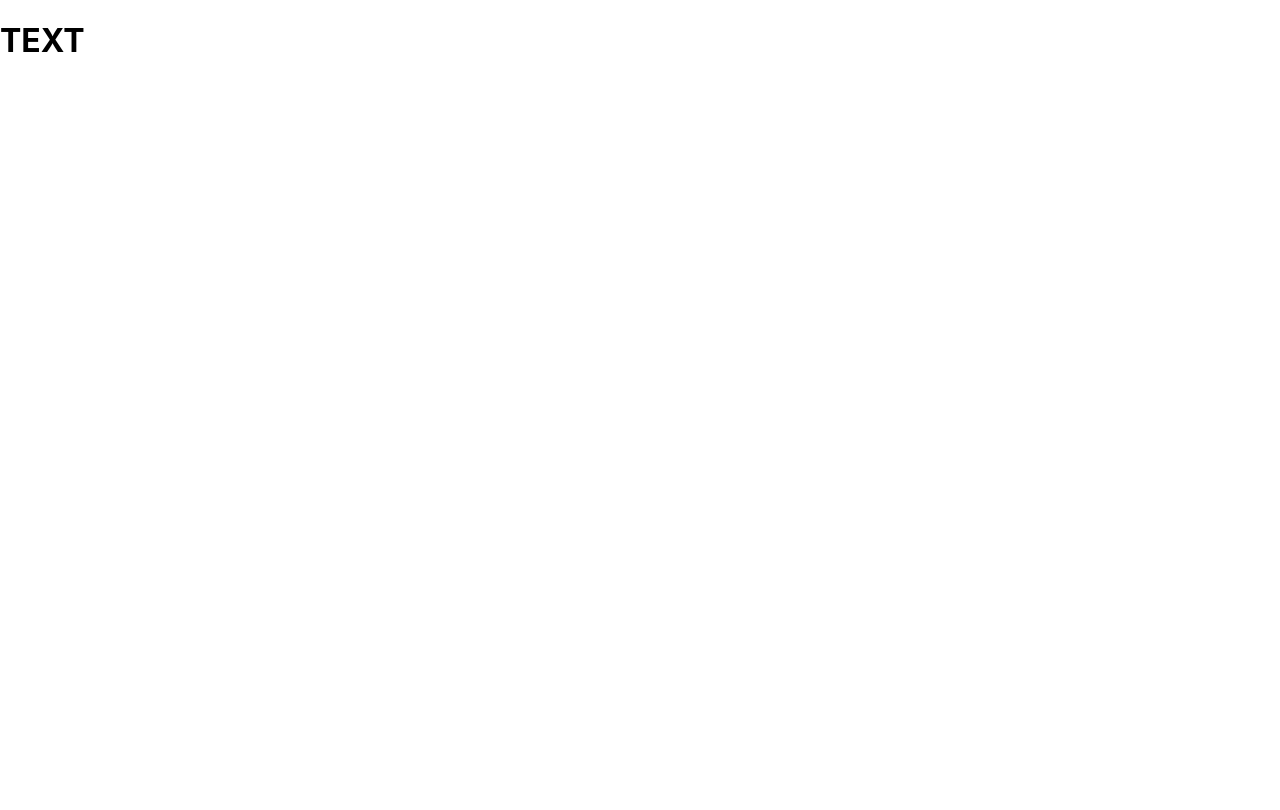
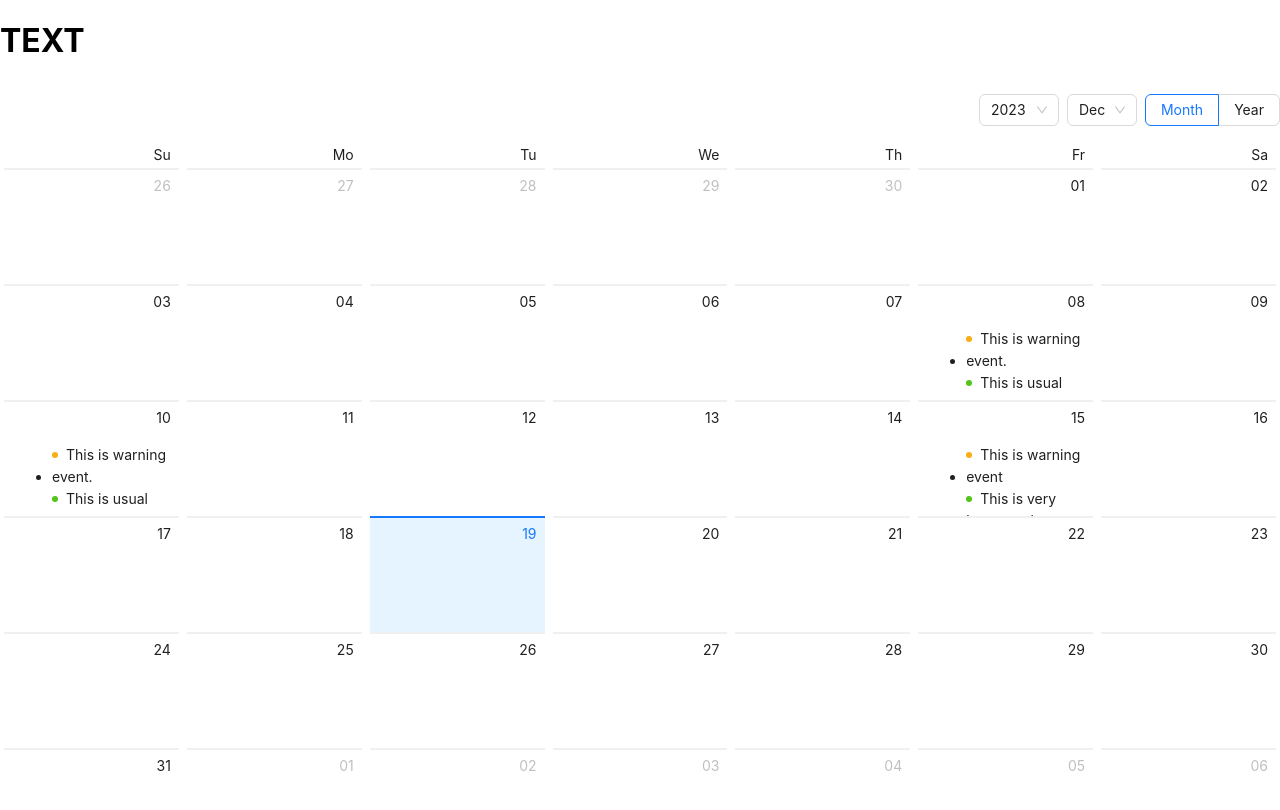
Before and after one commit to CEo7AF/yuzgec-automation, a React (Create React App) app: page / in a window 1280 px wide. Shown: the top 810 px of the page. Built offline with nearby package versions, Linux system fonts and the light colour scheme.

Commit message:
Calender added

```diff
--- a/package.json
+++ b/package.json
@@ -6,6 +6,7 @@
     "@testing-library/jest-dom": "^5.14.1",
     "@testing-library/react": "^13.0.0",
     "@testing-library/user-event": "^13.2.1",
+    "antd": "^5.12.4",
     "react": "^18.2.0",
     "react-dom": "^18.2.0",
     "react-scripts": "5.0.1",
--- a/src/App.js
+++ b/src/App.js
@@ -1,9 +1,11 @@
 import Home from './Pages/Home'
+import Calender from './Pages/Calender'
 
 function App() {
   return (
     <div className="App">
       <Home/>
+      <Calender />
     </div>
   );
 }
--- a/src/Pages/Calender.js
+++ b/src/Pages/Calender.js
@@ -0,0 +1,74 @@
+import React from 'react';
+import { Badge, Calendar } from 'antd';
+
+const getListData = (value) => {
+  let listData;
+  switch (value.date()) {
+    case 8:
+      listData = [
+        { type: 'warning', content: 'This is warning event.' },
+        { type: 'success', content: 'This is usual event.' },
+      ];
+      break;
+    case 10:
+      listData = [
+        { type: 'warning', content: 'This is warning event.' },
+        { type: 'success', content: 'This is usual event.' },
+        { type: 'error', content: 'This is error event.' },
+      ];
+      break;
+    case 15:
+      listData = [
+        { type: 'warning', content: 'This is warning event' },
+        { type: 'success', content: 'This is very long usual event......' },
+        { type: 'error', content: 'This is error event 1.' },
+        { type: 'error', content: 'This is error event 2.' },
+        { type: 'error', content: 'This is error event 3.' },
+        { type: 'error', content: 'This is error event 4.' },
+      ];
+      break;
+    default:
+  }
+  return listData || [];
+};
+
+const getMonthData = (value) => {
+  if (value.month() === 8) {
+    return 1394;
+  }
+};
+
+const App = () => {
+  const monthCellRender = (value) => {
+    const num = getMonthData(value);
+    return num ? (
+      <div className="notes-month">
+        <section>{num}</section>
+        <span>Backlog number</span>
+      </div>
+    ) : null;
+  };
+
+  const dateCellRender = (value) => {
+    const listData = getListData(value);
+    return (
+      <ul className="events">
+        {listData.map((item) => (
+          <li key={item.content}>
+            <Badge status={item.type} text={item.content} />
+          </li>
+        ))}
+      </ul>
+    );
+  };
+
+  const cellRender = (current, info) => {
+    if (info.type === 'date') return dateCellRender(current);
+    if (info.type === 'month') return monthCellRender(current);
+    return info.originNode;
+  };
+
+  return <Calendar cellRender={cellRender} />;
+};
+
+export default App;
```
Also changed, not shown: 1 other file (tests, documents, lock files or other folders).
